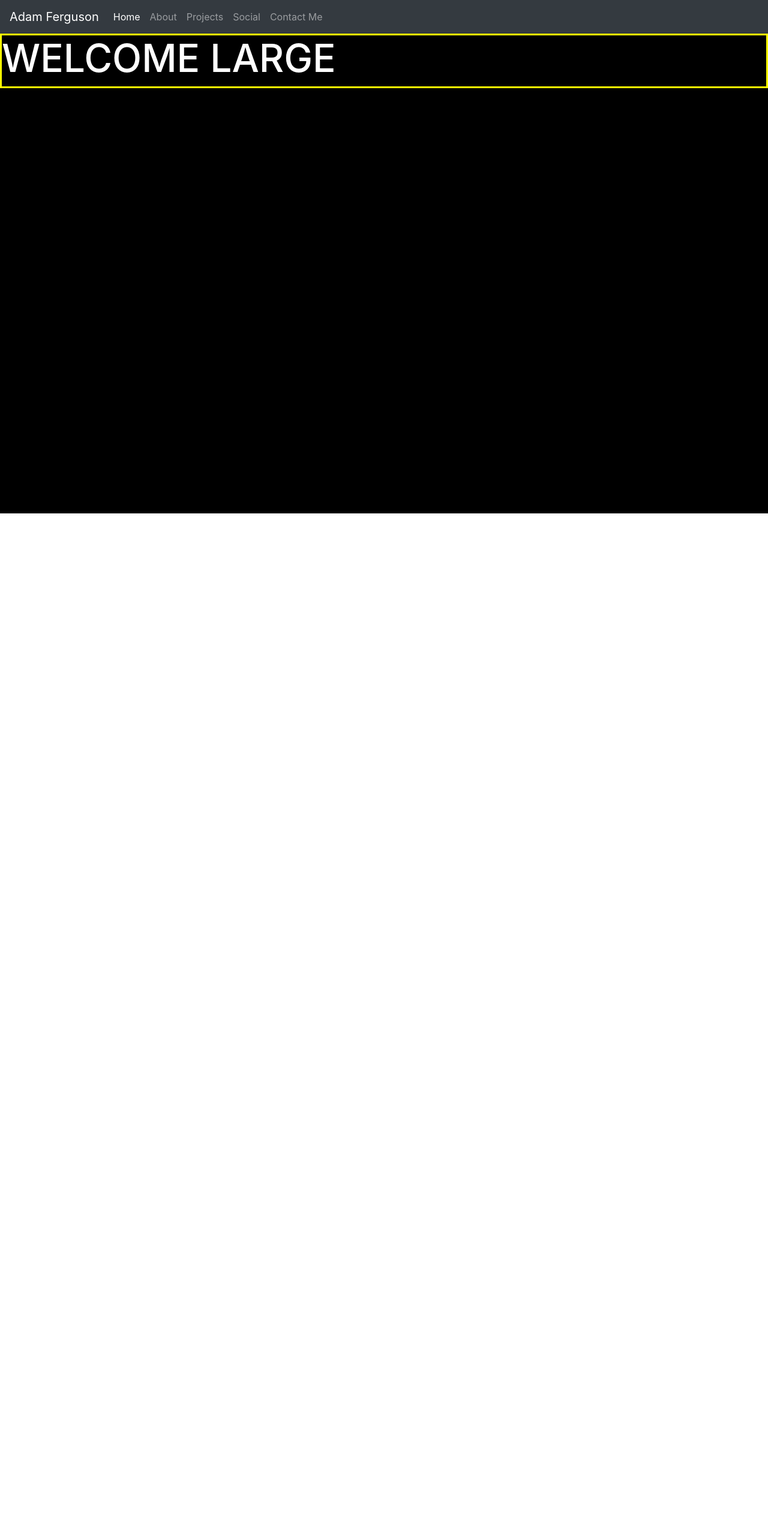
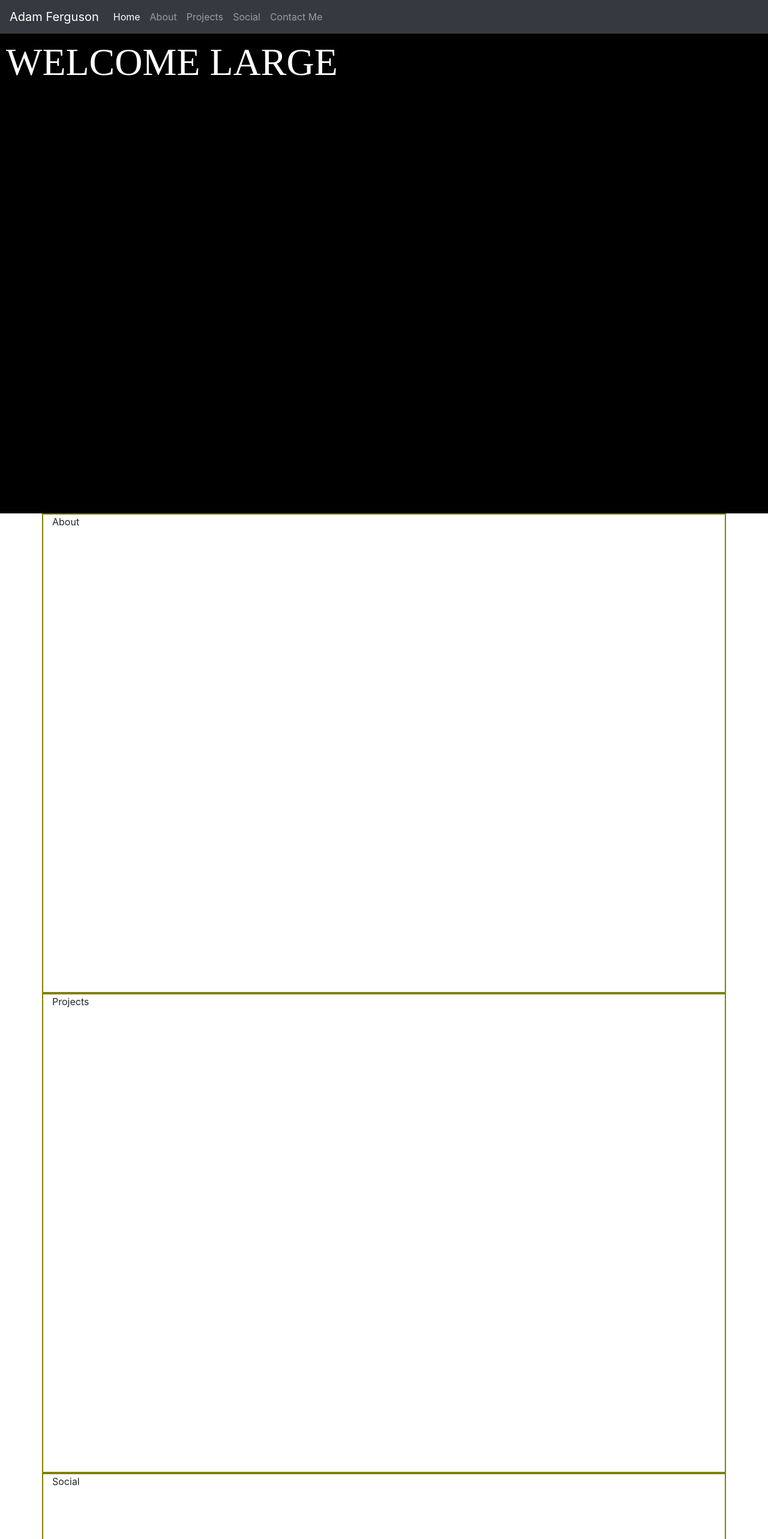
Before and after one commit to Adamf124/Portfolio-Page, a React (Create React App) app in the folder client/: page / in a window 1280 px wide. Shown: the top 2566 px of the page at 60% size. Before the commit the page ends 856 px from the top, so only its background shows below. Built offline with nearby package versions, Linux system fonts and the light colour scheme.

Commit message:
welcome skeleton

```diff
--- a/client/src/App.css
+++ b/client/src/App.css
@@ -9,22 +9,44 @@
     color: white;
 }
 .welcome-mat{
-    /* display: inline-block; */
+
+    text-align:start;
     /* top: 0px; */
     /* left: 0px; */
-    border: solid yellow;
+    /* border: solid yellow; */
     /* width: 25vw; */
+    padding: 10px;
     height: auto;
     word-wrap: break-word;
-    /* font-family:'NexaDemo-Bold'; */
+    font-family:'NexaDemo-Bold';
 }
 .welcome-text{
     font-size: 4em;
 }
 .welcome-text-sm{
-    border:solid red 3px;
+    display: inline-block;
+    /* border:solid red 3px; */
     height: 100vh;
     writing-mode: vertical-lr;
     text-orientation: upright;
-    margin: 0 0 0 0;
+    margin: 10px auto;
+    padding: 10px;
 }
+
+
+#about{
+    border: solid olive 2px;
+    height: 100vh;
+}
+#projects{
+    border: solid olive 2px;
+    height: 100vh;
+}
+#social{
+    border: solid olive 2px;
+    height: 100vh;
+}
+#contact-me{
+    border: solid olive 2px;
+    height: 100vh;
+}
--- a/client/src/components/Splashpage.js
+++ b/client/src/components/Splashpage.js
@@ -13,9 +13,16 @@ export default class Splashpage extends Component {
                 <div className='splash'>
                     <div className="welcome-mat">
                         <h1 className="welcome-text welcome-text-sm d-xs-block d-lg-none">WELCOME</h1>
-                        <h1 className="welcome-text d-none d-lg-block">WELCOME LARGE</h1>
+                        <h1 className="welcome-text d-none d-lg-block">WELCOME LARGE </h1>
                     </div>
                 </div>
+                <div id="about"className='container'>
+                    About
+                </div>
+                <div id="projects"className='container'>Projects</div>
+                <div id="social"className='container'>Social</div>
+                <div id="contact-me"className='container'>Contact  Me</div>
+
             </div>
         )
     }
```
